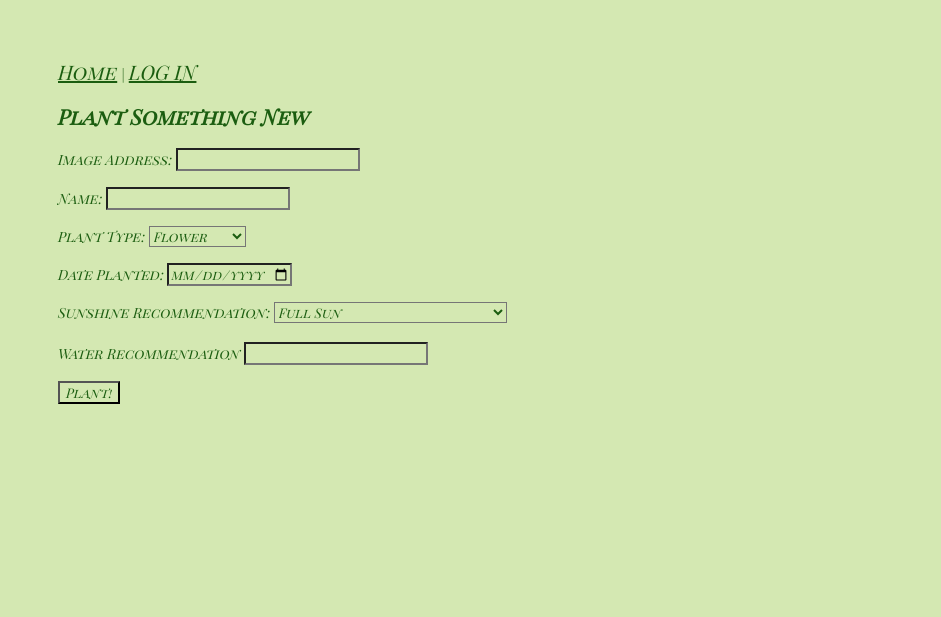
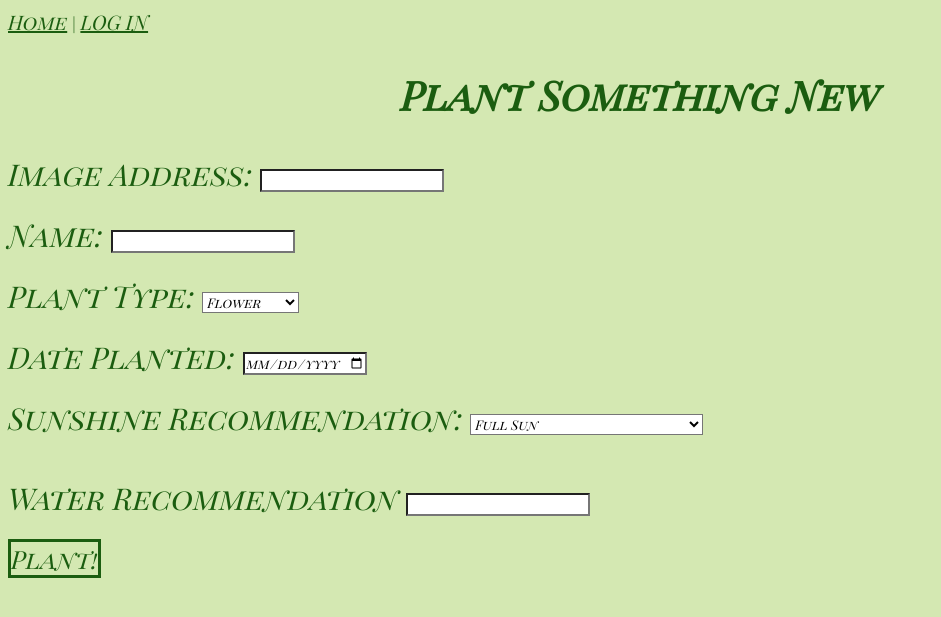
Before and after one commit to camillemarker/Plants-Database-App, a Node project: template mygarden/views/plants/new.ejs in a window 1280 px wide. Shown: the top 617 px of the page, without its empty margins (0-941 px from the left). Run offline with Node 20 templates, Linux system fonts and the light colour scheme; the template is opened without the code that fills it: most values are stand-ins (such as "Sample title", 1, 10 or a date in 2020).

```diff
--- a/mygarden/public/stylesheets/background.css
+++ /dev/null
@@ -1,4 +0,0 @@
-* {
-  background-image: url('background.png');
-  background-size: cover;
-}
--- a/mygarden/public/stylesheets/new-plant.css
+++ b/mygarden/public/stylesheets/new-plant.css
@@ -0,0 +1,40 @@
+* {
+  font-family: 'Playfair Display SC', serif;
+  color: #1b5d10;
+  background-color: #d4e8b2;
+}
+
+a {
+  font-size: 20px;
+}
+
+a:hover {
+  color: rgb(255, 255, 255);
+}
+
+h2 {
+  font-size: 40px;
+  text-align: center;
+}
+
+label {
+  font-size: 30px;
+}
+
+.input {
+  background-color: white;
+  color: black;
+}
+
+button {
+  display: inline;
+  padding: 0px;
+  color: #1b5d10;
+  border: 3px solid #1b5d10;
+  font-size: 25px;
+}
+
+button:hover {
+  background-color: #1b5d10;
+  color: rgb(255, 255, 255);
+}
--- a/mygarden/public/stylesheets/style.css
+++ /dev/null
@@ -1,112 +0,0 @@
-* {
-  font-family: 'Playfair Display SC', serif;
-  color: #1b5d10;
-  background-color: #d4e8b2;
-}
-#home-text {
-  font-size: 35px;
-  text-align: center;
-}
-
-#home-text > h2 {
-  font-size: 20px;
-  text-align: center;
-}
-
-a {
-  font-size: 20px;
-}
-
-#mygarden-page > h1 {
-  font-size: 40px;
-  text-align: center;
-}
-
-#mygarden-page > h2 {
-  font-size: 30px;
-  text-align: center;
-}
-
-#show-page > h1 {
-  font-size: 50px;
-  text-align: center;
-}
-
-#show-page > div {
-  text-align: center;
-  font-size: 30px;
-  font-weight: bold;
-}
-
-#plant-list {
-  font-size: 30px;
-}
-
-body {
-  padding: 50px;
-  font: 14px 'Lucida Grande', Helvetica, Arial, sans-serif;
-}
-
-#new-form {
-  display: grid;
-  grid-gap: 10px;
-  grid-template-columns: repeat(2, minmax(auto, 22rem));
-}
-
-#new-form *,
-#add-review-form * {
-  font-size: 20px;
-  padding: 5px;
-  border-radius: 5px;
-}
-
-#new-form input[type='submit'] {
-  grid-column: span 2;
-  width: 10rem;
-  margin-left: auto;
-}
-
-#add-review-form {
-  display: grid;
-  grid-template-columns: auto auto;
-  gap: 1rem;
-}
-
-#add-review-form input[type='submit'] {
-  width: 8rem;
-  grid-column: 2 / 3;
-  margin-bottom: 2rem;
-}
-
-.review-user {
-  display: flex;
-  justify-content: center;
-  align-items: center;
-}
-
-.review-user img {
-  border-radius: 50%;
-  height: 40px;
-}
-
-.picture {
-  border: 8px solid #ffffff;
-  max-width: 300px;
-  height: auto;
-}
-
-.observation-user {
-  display: flex;
-  justify-content: center;
-  align-items: center;
-  height: 60px;
-}
-
-.observation-user img {
-  height: 50px;
-  border-radius: 50%;
-}
-
-.new-form {
-  background: white;
-}
--- a/mygarden/views/index.ejs
+++ b/mygarden/views/index.ejs
@@ -1,5 +1,5 @@
 <%- include('./partials/header') %>
-<link rel='stylesheet' href='/stylesheets/background.css' />
+<link rel='stylesheet' href='/stylesheets/homepage.css' />
 <section id="home-text">
   <h1>Welcome to My Garden</h1>
   <h2>"To plant a garden is to believe in tomorrow." - Audrey Hepburn</h2>
--- a/mygarden/views/plants/index.ejs
+++ b/mygarden/views/plants/index.ejs
@@ -1,8 +1,8 @@
 <%- include('../partials/header') %>
-<link rel='stylesheet' href='/stylesheets/all-plants.css' />
+<link rel='stylesheet' href='/stylesheets/mygarden.css' />
 <section id="mygarden-page">
 <h1>My Garden</h1>
-<h2>Plants</h2>
+<h2>~Plants~</h2>
 <table id="plant-list">
   <tbody>
     <% plants.forEach(function(p) { %>
--- a/mygarden/views/plants/new.ejs
+++ b/mygarden/views/plants/new.ejs
@@ -1,14 +1,17 @@
 <%- include('../partials/header') %>
+<link rel='stylesheet' href='/stylesheets/new-plant.css' />
+
 <h2>Plant Something New</h2>
-<form action="/plants" method="POST"></form>
+
+<form action="/plants" method="POST" id="new-form"></form>
   <label>Image Address:
-    <input type="text" name="imageLink">
+    <input type="text" name="imageLink" class="input">
   </label><br><br>
   <label> Name:
-    <input type="text" name="name">
+    <input type="text" name="name" class="input">
   </label><br><br>
   <label>Plant Type:
-    <select name="plantType">
+    <select name="plantType" class="input">
       <option value="flower">Flower</option>
       <option value="fruit">Fruit</option>
       <option value="vegetable">Vegetable</option>
@@ -18,18 +21,19 @@
     </select>
   </label><br><br>
   <label>Date Planted:
-    <input type="date" name="datePlanted">
+    <input type="date" name="datePlanted" class="input">
   </label><br><br>
   <label> Sunshine Recommendation:
-    <select name="sunshineRec">
+    <select name="sunshineRec" class="input">
       <option value="full sun">Full Sun</option>
       <option value="partial sun">Partial Sun(3-6 hours/day)</option>
       <option value="partial shade">Partial Shade(3-6 hours/day)</option>
       <option value="full shade">Full Shade</option>
     </select><br><br>
     <label>Water Recommendation</label>
-      <input type="text" name="waterRec">
+      <input type="text" name="waterRec" class="input">
   </label><br><br>
   <button type="submit">Plant!</button>
 </form>
+
 <%- include('../partials/footer') %>
```
Also changed, not shown: mygarden/controllers/plants.js (+7 -5 lines), mygarden/public/stylesheets/details.css (+74 -0 lines), mygarden/public/stylesheets/homepage.css (added, +25 -0 lines), mygarden/public/stylesheets/mygarden.css (added, +28 -0 lines), mygarden/views/plants/show.ejs (+5 -3 lines), mygarden/public/stylesheets/all-plants.css (deleted).
